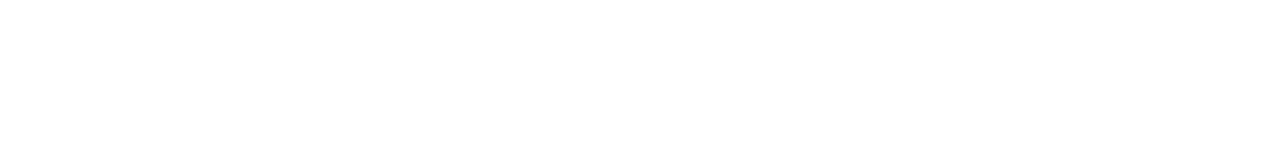
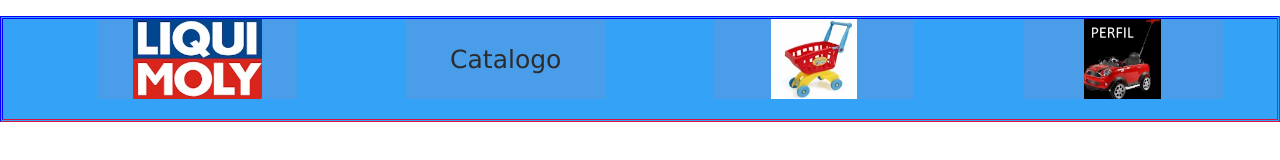
Before and after one commit to FacundoCarrasco/Proyecto-grupal, a plain HTML site: page index.html in a window 1280 px wide. Drawn offline with Linux system fonts and the light colour scheme.

Commit message:
nav completo

```diff
--- a/CSS/style.css
+++ b/CSS/style.css
@@ -0,0 +1,58 @@
+* {
+    text-decoration: none;
+    color: rgb(44, 44, 44);
+}
+
+body {
+    margin: 0;
+    padding: 0;
+    box-sizing: border-box;
+}
+
+header {
+    text-align: center;
+}
+
+li {
+    list-style: none;
+}
+
+menu {
+    display: flex;
+    justify-content: space-around;
+    align-items: center;
+    background-color: rgb(52, 162, 247);
+    border-bottom: 3px crimson;
+    border-top: 3px blue;
+    border-left: 3px blue;
+    border-right: 3px crimson;
+    border-style: double;
+}
+
+menu li {
+    width: 200px;
+    height: 100px;
+}
+
+menu li a {
+    width: 100%;
+    height: 80%;
+    display: flex;
+    justify-content: center;
+    align-items: center;
+    background-color: rgba(253, 105, 105, 10%);
+    font-size: 25px;
+    font-family: Verdana, Geneva, Tahoma, sans-serif;
+}
+
+menu li a:hover {
+    height: 100%;
+    width: 105%;
+    background-color: rgb(112, 157, 219);
+    font-size: 27px;
+    transition: 350ms;
+}
+
+menu li a img {
+    max-height: 100%;
+}
--- a/index.html
+++ b/index.html
@@ -3,9 +3,20 @@
 <head>
     <meta charset="UTF-8">
     <meta name="viewport" content="width=device-width, initial-scale=1.0">
-    <title>Document</title>
+    <link rel="stylesheet" href="./css/style.css">
+    <title>Liqui Moli - aceites de motor</title>
 </head>
 <body>
+    <header>
+        <nav>
+            <menu>
+                <li><a href="#"><img src="./img/liquimoli logo.png" alt="Liqui Moli logo"></a></li>
+                <li><a href="#catalogo">Catalogo</a></li>
+                <li><a href="#carrito"><img src="./img/carritobebe.png" alt="Carrito bebe"></a></li>
+                <li><a href="#perfil"><img src="./img/perfil.png" alt="Perfil"></a></li>
+            </menu>
+        </nav>
+    </header>
 
 </body>
 </html>
```
Also changed, not shown: img/carritobebe.png (added), img/liquimoli logo.png (added), img/perfil.png (added).
